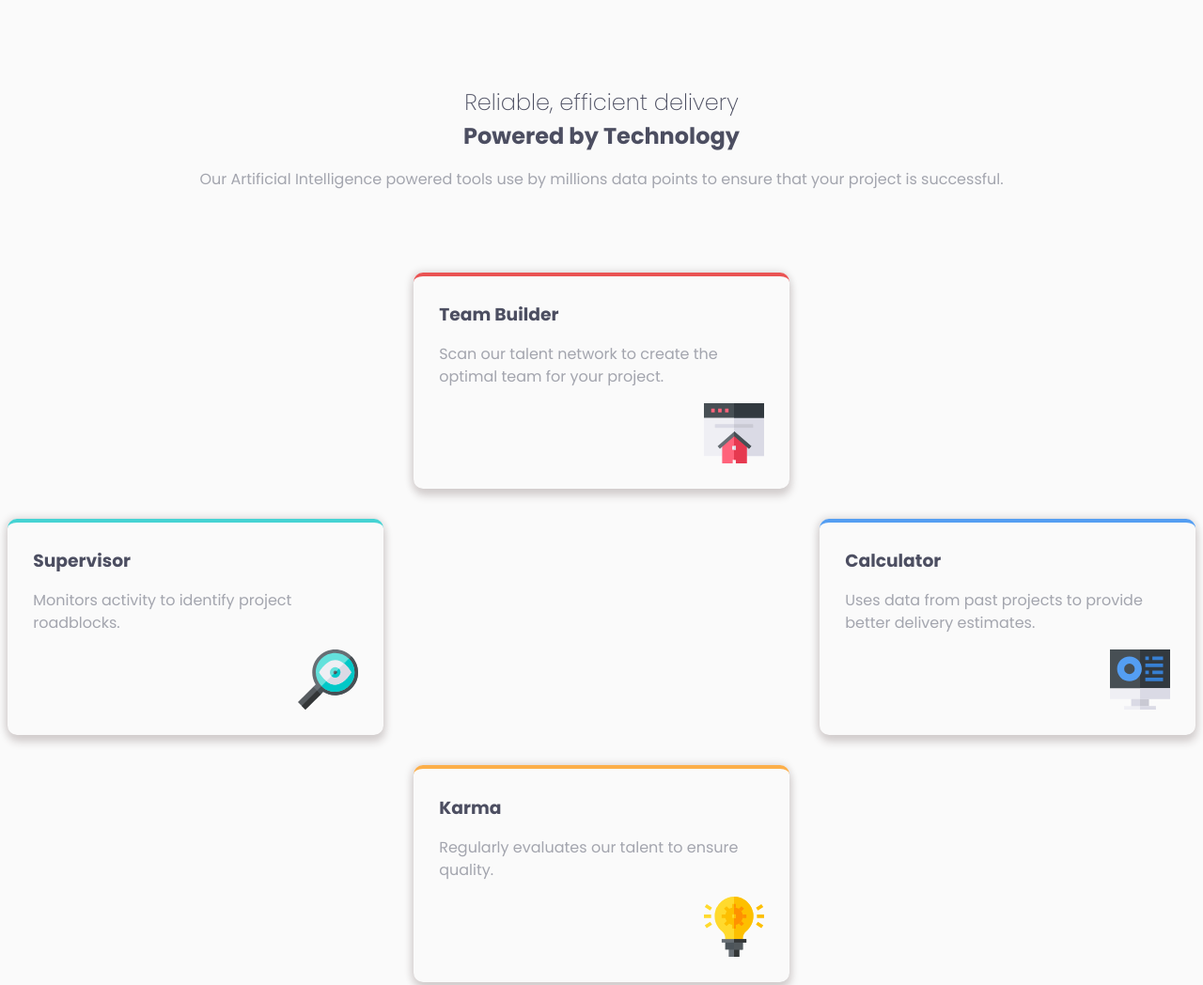
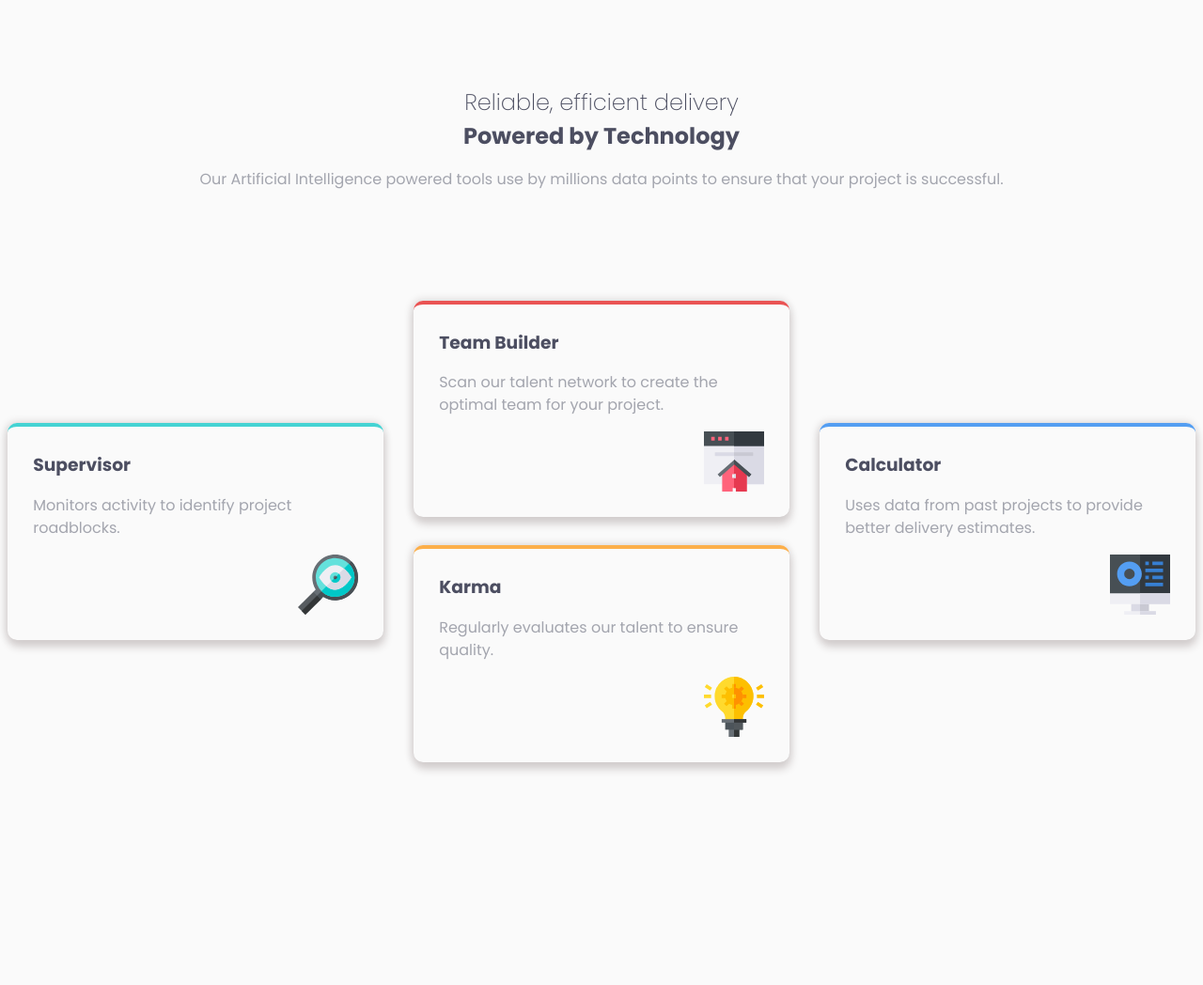
Before and after one commit to antonbest444/four-card-feature-section-master, a plain HTML site: page index.html in a window 1280 px wide. Shown: the top 1048 px of the page at 94% size. Drawn offline with Linux system fonts and the light colour scheme.

Commit message:
New edit

```diff
--- a/style/style.css
+++ b/style/style.css
@@ -64,10 +64,12 @@ p {
   gap: 2rem;
   grid-template-columns: repeat(3, 400px);
   grid-template-rows: repeat(3, auto);
+  position: relative;
 }
 
 .toolsContainer__block {
   display: flex;
+  width: 400px;
   flex-direction: column;
   justify-content: start;
   align-items: start;
@@ -80,21 +82,29 @@ p {
 .toolsContainer__block:nth-child(1) {
   grid-column: 2;
   grid-row: 1;
+  position: absolute;
+  top: 30px;
 }
 
 .toolsContainer__block:nth-child(2) {
   grid-column: 3;
   grid-row: 2;
+  position: absolute;
+  bottom: -300px;
 }
 
 .toolsContainer__block:nth-child(3) {
   grid-column: 2;
   grid-row: 3;
+  position: absolute;
+  bottom: -430px;
 }
 
 .toolsContainer__block:nth-child(4) {
   grid-column: 1;
   grid-row: 2;
+  position: absolute;
+  bottom: -300px;
 }
 
 .toolsContainer__block img {
```
